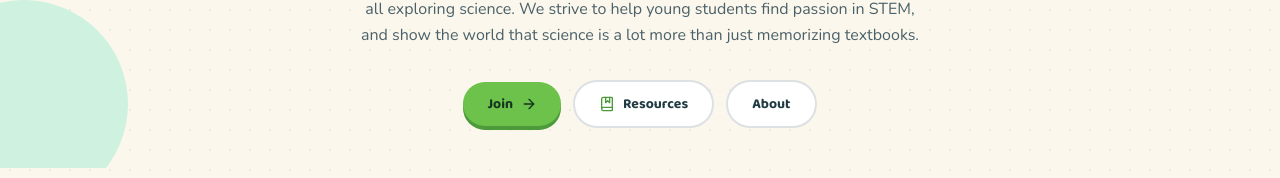
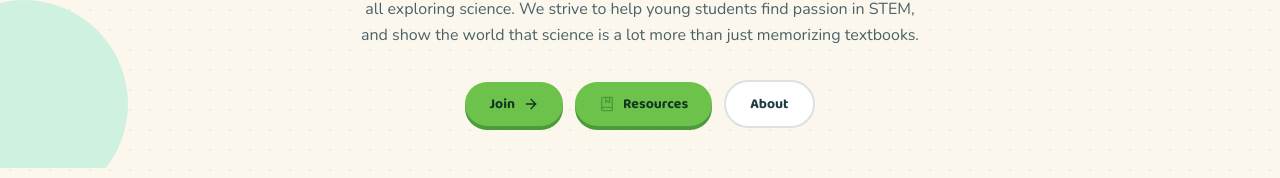
Before and after one commit to OrigamiKoala/Turtle-Rock-Science-Club, a React (Vite) app: page / in a window 1280 px wide. Shown: the part 460-638 px from the top of the page. Built offline with nearby package versions, Linux system fonts and the light colour scheme; no server answers.

Commit message:
swap buttons

```diff
--- a/src/components/HeroSection.tsx
+++ b/src/components/HeroSection.tsx
@@ -50,7 +50,7 @@ export default function HeroSection({
               <button
                 id="hero-lab-cta-btn"
                 onClick={() => setCurrentTab('lab')}
-                className="w-full sm:w-auto px-6 py-3 rounded-full font-display font-bold text-sm transition-all duration-300 hover:scale-[1.02] active:scale-95 cursor-pointer flex items-center justify-center gap-2 bg-[#6CC24A] text-[#14351F] shadow-[0_4px_0_#4C9A3A]"
+                className="w-full sm:w-auto px-6 py-3 rounded-full font-display font-bold text-sm transition-all cursor-pointer bg-white hover:bg-[#1F3A42]/5 text-[#1F3A42] border-2 border-[#1F3A42]/15 flex items-center justify-center gap-2"
               >
                 <Atom className="w-4 h-4" />
                 <span>Games</span>
@@ -60,7 +60,7 @@ export default function HeroSection({
             <button
               id="hero-resources-btn"
               onClick={() => setCurrentTab('resources')}
-              className="w-full sm:w-auto px-6 py-3 rounded-full font-display font-bold text-sm transition-all cursor-pointer bg-white hover:bg-[#1F3A42]/5 text-[#1F3A42] border-2 border-[#1F3A42]/15 flex items-center justify-center gap-2"
+              className="w-full sm:w-auto px-6 py-3 rounded-full font-display font-bold text-sm transition-all duration-300 hover:scale-[1.02] active:scale-95 cursor-pointer flex items-center justify-center gap-2 bg-[#6CC24A] text-[#14351F] shadow-[0_4px_0_#4C9A3A]"
             >
               <BookMarked className="w-4 h-4 text-[#4C9A3A]" />
               <span>Resources</span>
```
